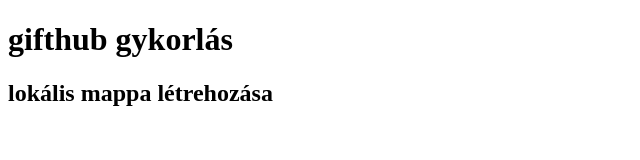
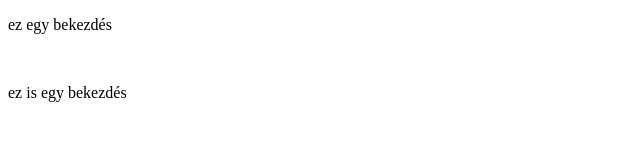
Before and after one commit to werknerb/werknerb2, a plain HTML site: page index.html in a window 1280 px wide. Shown: the whole page, without its empty margins (0-640 px from the left). Drawn offline with Linux system fonts and the light colour scheme.

Commit message:
bekezdés

```diff
--- a/index.html
+++ b/index.html
@@ -7,7 +7,10 @@
     <title>gifthub</title>
 </head>
 <body>
-    <h1>gifthub gykorlás</h1>
-    <h2>lokális mappa létrehozása</h2>
+    <p>ez egy bekezdés</p>
+    <br>
+    <p>ez is egy bekezdés</p>
+
+
 </body>
 </html>
```
